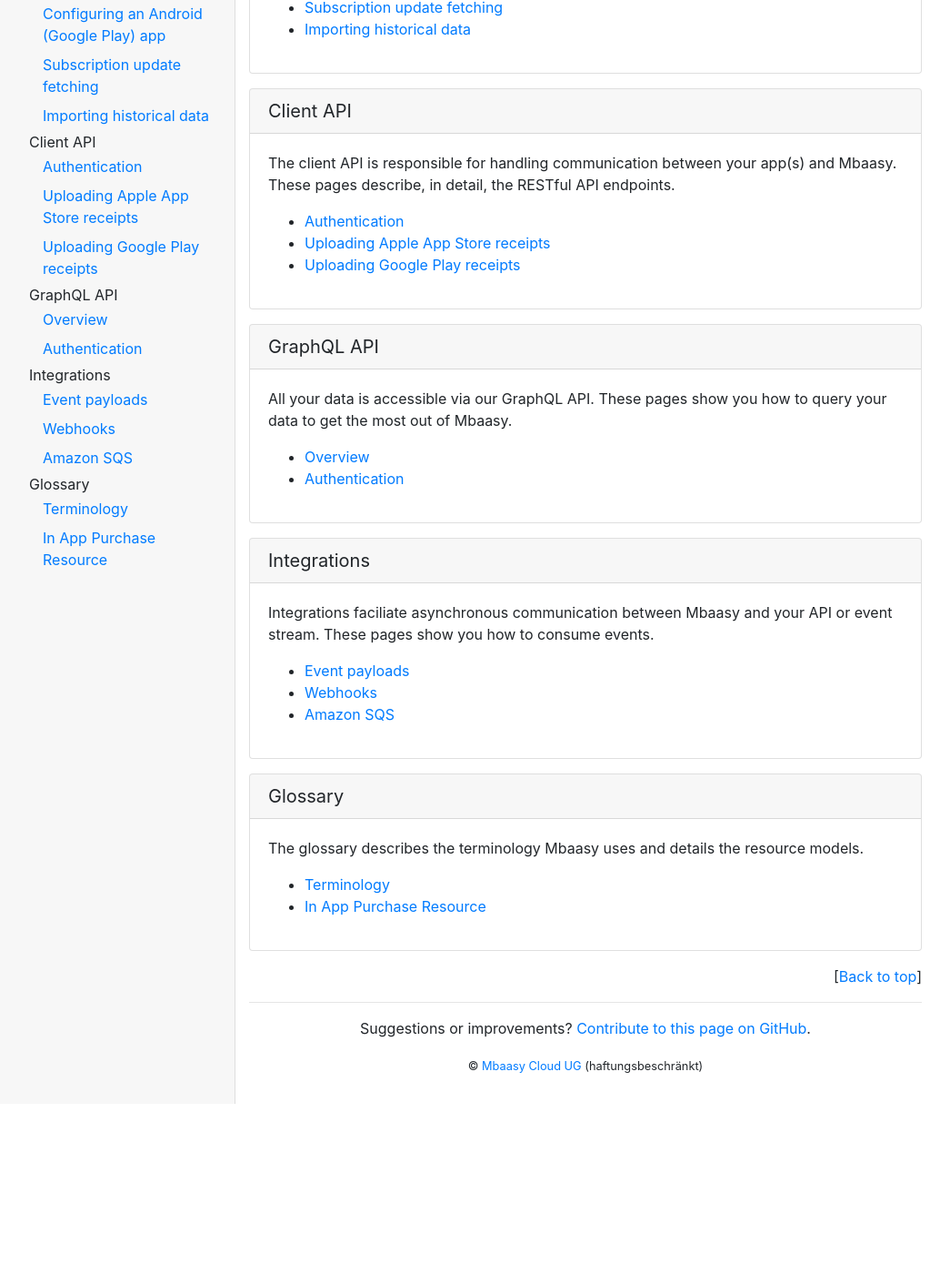
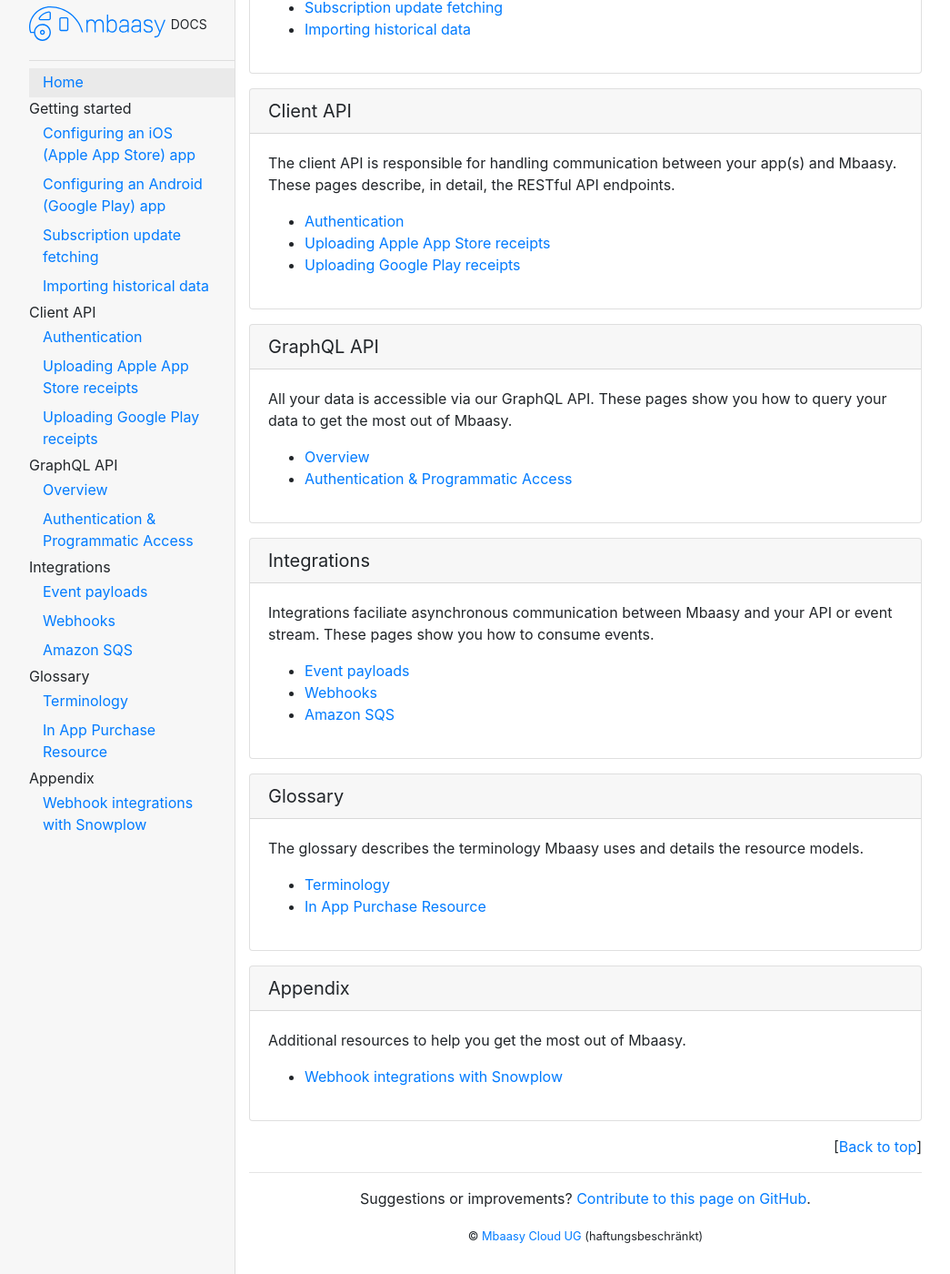
Before and after one commit to mbaasy/docs, a Jekyll site: the page built from index.html, in a window 1280 px wide and 1400 px high, scrolled down 272 px. Shown: the whole window at 91% size, without its empty margins (121-1166 px from the left). Built offline with Jekyll 4.4.1, drawn with Linux system fonts in a browser that asks for light colours; comment, search, counter and statistics services are not loaded; before the commit the page ends 1485 px from its top, so only the background shows below that.

Commit message:
added an appendix

```diff
--- a/_data/toc.yml
+++ b/_data/toc.yml
@@ -24,7 +24,7 @@
     docs:
       - title: Overview
         href: /graphql/overview/
-      - title: Authentication
+      - title: Authentication & Programmatic Access
         href: /graphql/authentication/
   - title: Integrations
     desc: Integrations faciliate asynchronous communication between Mbaasy and your API or event stream. These pages show you how to consume events.
@@ -42,3 +42,8 @@
         href: /glossary/terminology/
       - title: In App Purchase Resource
         href: /glossary/in_app_purchase_resource/
+  - title: Appendix
+    desc: Additional resources to help you get the most out of Mbaasy.
+    docs:
+      - title: Webhook integrations with Snowplow
+        href: /appendix/snowplow/
--- /dev/null
+++ b/appendix/snowplow.md
@@ -0,0 +1,5 @@
+# Appendix - Webhook Integrations with Snowplow
+
+Mbaasy's [webhook integrations](/integrations/webhooks/) work seamlessly with [Snowplow](https://snowplowanalytics.com), but you must ensure to set `additionalProperties` to `true` in your Iglu JSON Schema, because our [event payloads](/integrations/event_payloads/) may contain properties you are not expecting, such as those included in the `previous_attributes` and `new_attributes` objects as well as the introduction of new properties that may not have been announced yet.
+
+See <https://discourse.snowplowanalytics.com/t/setting-additionalproperties-to-true-in-iglu-json-schemas/151> for for more information.
```
